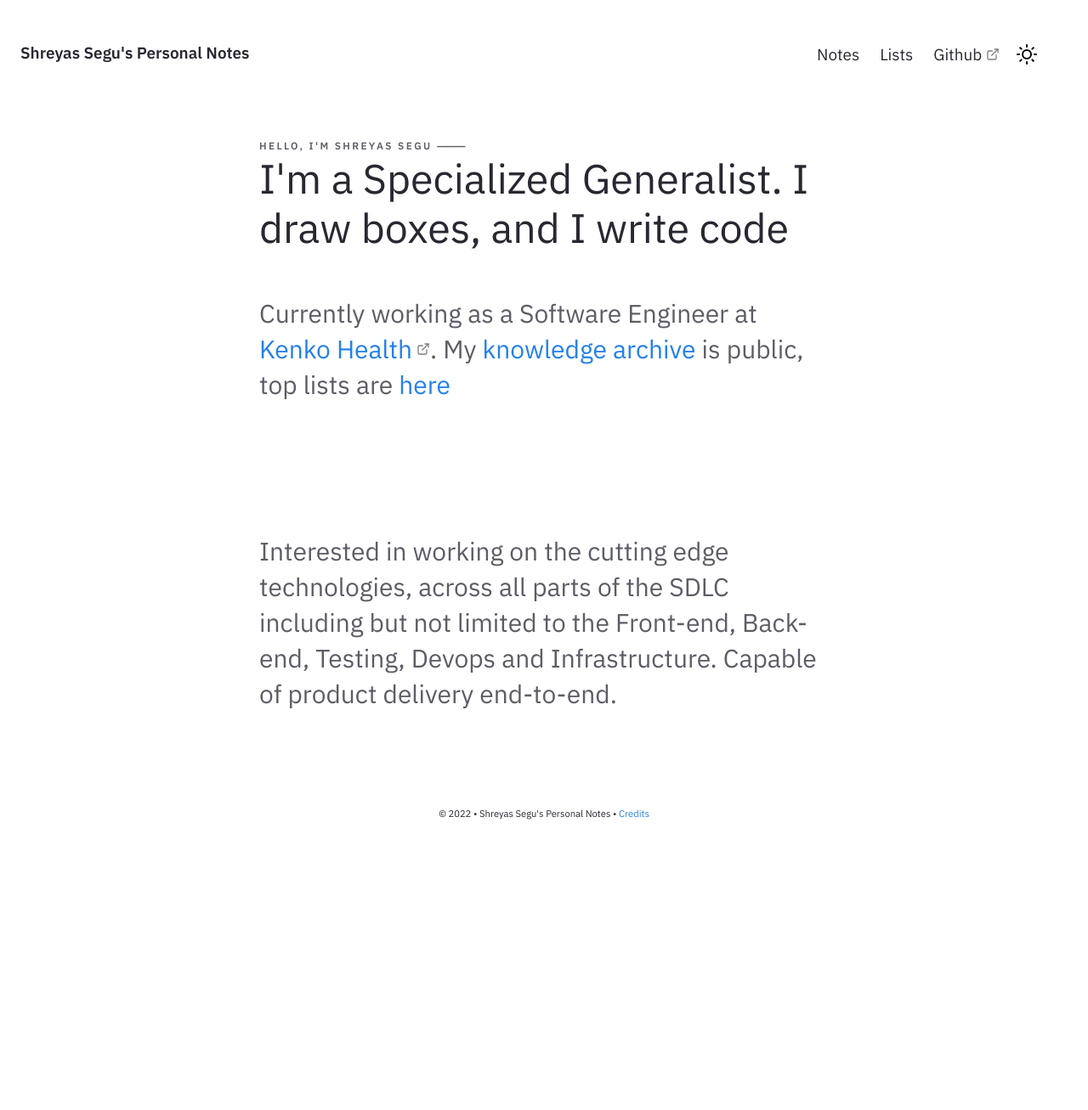
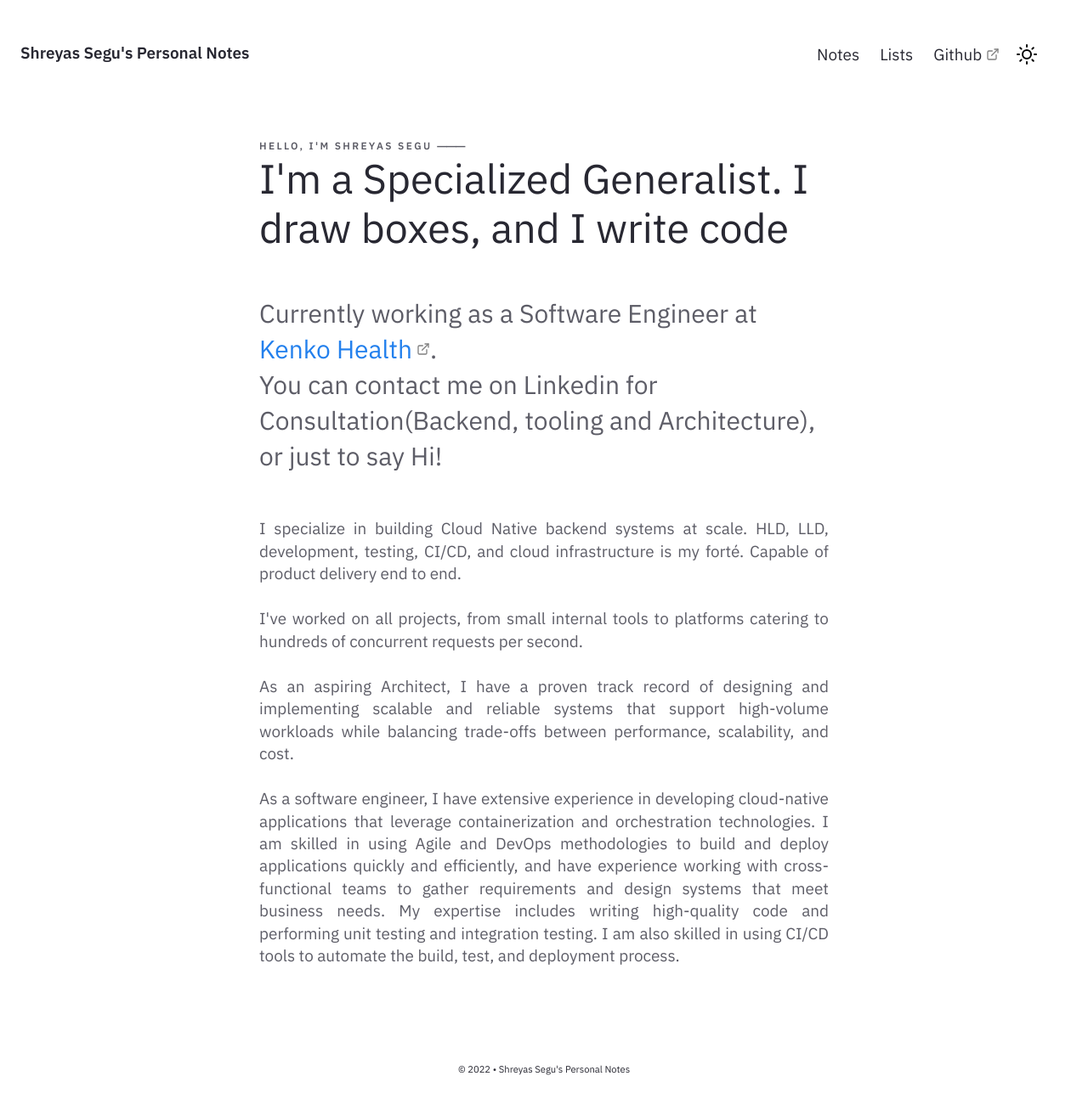
Before and after one commit to shreyas-segu/shreyas-segu.github.io, a Jekyll site: the page built from pages/index.md, in a window 1280 px wide. Shown: the whole page at 85% size. Built offline with Jekyll 4.4.1, drawn with Linux system fonts in a browser that asks for light colours; before the commit the page ends 1007 px from its top, so only the background shows below that.

```diff
--- a/_includes/Footer.html
+++ b/_includes/Footer.html
@@ -30,7 +30,6 @@
 
 {%- if site.copyright.msg != nil and site.copyright.msg != empty and site.copyright.msg != null -%}
 <div id="copyright">
-    <p id="copyright-notice"> {{site.copyright.year}} • {{site.copyright.msg}} •
-        <a href="/credits">Credits</a> </p>
+    <p id="copyright-notice"> {{site.copyright.year}} • {{site.copyright.msg}} </p>
 </div>
 {%- endif -%}
--- a/_includes/Homepage.html
+++ b/_includes/Homepage.html
@@ -6,19 +6,39 @@
   <div class="home-sub-text">
     <h3>
       Currently working as a Software Engineer at
-      <a href="https://kenkohealth.in/" target="_blank">Kenko Health</a>. My
-      <a href="/notes">knowledge archive</a> is public, top lists are
-      <a href="/lists">here</a>
+      <a href="https://kenkohealth.in/" target="_blank">Kenko Health</a>.
+      <br />
+      You can contact me on Linkedin for Consultation(Backend, tooling and
+      Architecture), or just to say Hi!
     </h3>
   </div>
-</div>
 
-<div class="home-intro">
   <div class="home-sub-text">
-    <h3>
-      Interested in working on the cutting edge technologies, across all parts
-      of the SDLC including but not limited to the Front-end, Back-end, Testing,
-      Devops and Infrastructure. Capable of product delivery end-to-end.
-    </h3>
+    <p>
+      I specialize in building Cloud Native backend systems at scale. HLD, LLD,
+      development, testing, CI/CD, and cloud infrastructure is my forté. Capable
+      of product delivery end to end.
+      <br />
+      <br />
+      I've worked on all projects, from small internal tools to platforms
+      catering to hundreds of concurrent requests per second.
+      <br />
+      <br />
+      As an aspiring Architect, I have a proven track record of designing and
+      implementing scalable and reliable systems that support high-volume
+      workloads while balancing trade-offs between performance, scalability, and
+      cost.
+      <br />
+      <br />
+      As a software engineer, I have extensive experience in developing
+      cloud-native applications that leverage containerization and orchestration
+      technologies. I am skilled in using Agile and DevOps methodologies to
+      build and deploy applications quickly and efficiently, and have experience
+      working with cross-functional teams to gather requirements and design
+      systems that meet business needs. My expertise includes writing
+      high-quality code and performing unit testing and integration testing. I
+      am also skilled in using CI/CD tools to automate the build, test, and
+      deployment process.
+    </p>
   </div>
 </div>
--- a/assets/css/style.css
+++ b/assets/css/style.css
@@ -1550,6 +1550,10 @@ a[href^="http"] {
     text-decoration: underline;
 }
 
+.home-sub-text p {
+    text-align: justify;
+}
+
 /*Homepage*/
 
 
```
Also changed, not shown: _notes/Public/Credits.md (deleted, +0 -21 lines), _notes/how-to.md (+2 -2 lines), _notes/my-linux-setup.md (added, +47 -0 lines), 1 other file.
